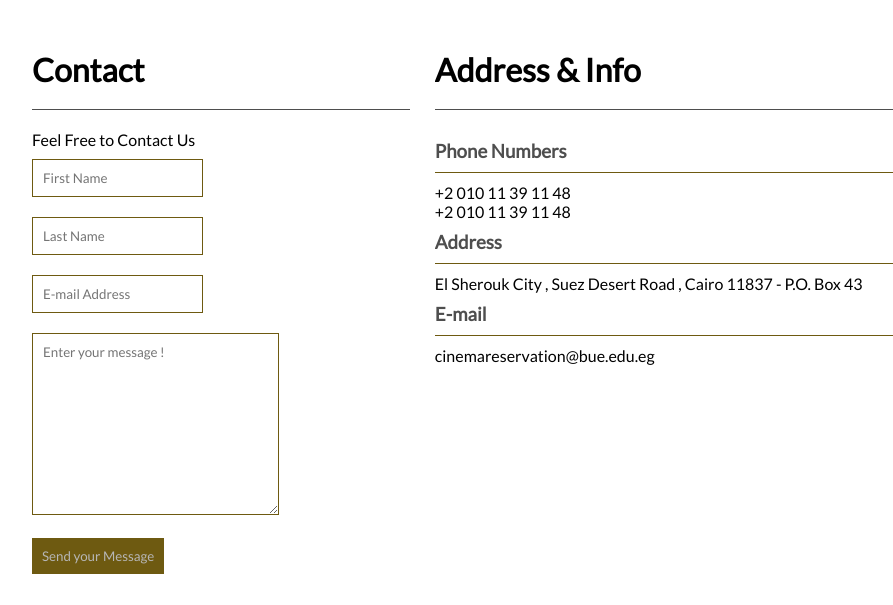
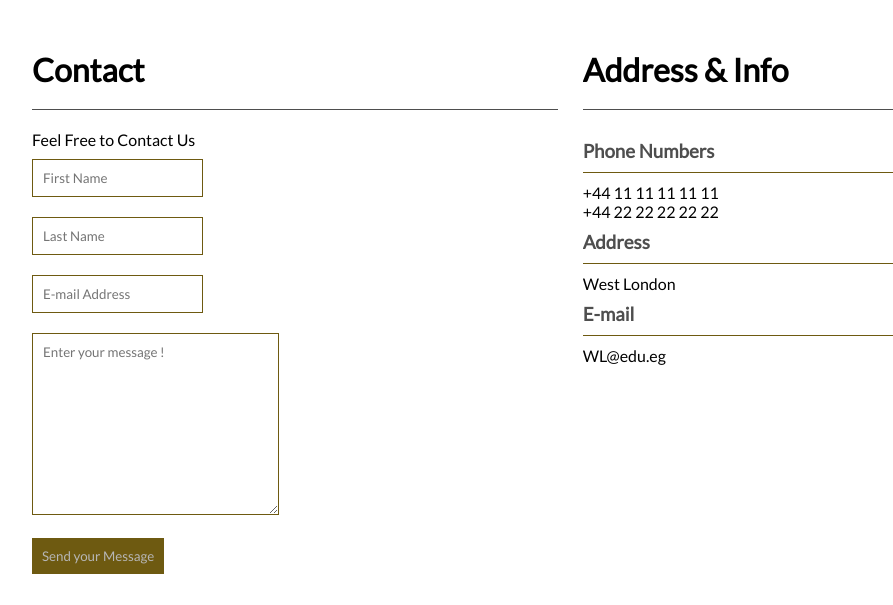
Before and after one commit to DipalDonga/OTTS, a PHP site: page /booking_DB/contact-us.php in a window 1280 px wide. Shown: the part 43-648 px from the top of the page, without its empty margins (160-1053 px from the left). Run offline with PHP 8.4, Linux system fonts and the light colour scheme; some libraries are stand-ins or nearby versions.

Commit message:
Update contact-us.php

```diff
--- a/contact-us.php
+++ b/contact-us.php
@@ -60,12 +60,12 @@ if(isset($_SESSION['moviemin_id']))
         <div class="contact-us-section contact-us-section2">
             <h1>Address & Info</h1>
             <h3>Phone Numbers</h3>
-            <p><a href="tel:01011391148">+2 010 11 39 11 48</a><br>
-                <a href="tel:01011391148">+2 010 11 39 11 48</a></p>
+            <p><a href="tel:01011391148">+44 11 11 11 11 11</a><br>
+                <a href="tel:01011391148">+44 22 22 22 22 22</a></p>
             <h3>Address</h3>
-            <p>El Sherouk City , Suez Desert Road , Cairo 11837 - P.O. Box 43</p>
+            <p>West London</p>
             <h3>E-mail</h3>
-            <p><a href="mailto:cinemareservation@bue.edu.eg">cinemareservation@bue.edu.eg</a></p>
+            <p><a href="mailto:cinemareservation@bue.edu.eg">WL@edu.eg</a></p>
         </div>
     </div>
     <div style="width: 75%; height: 350px; margin: 15%;">
```
